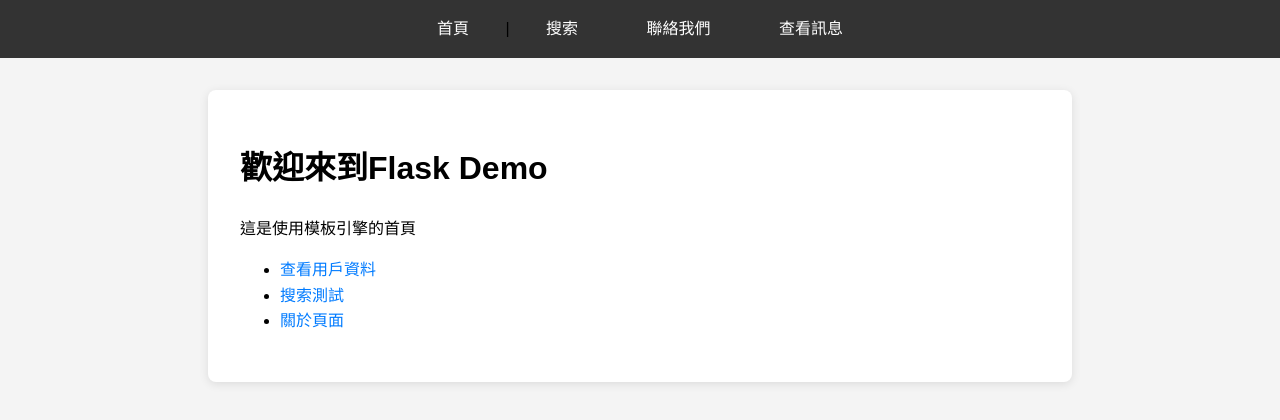
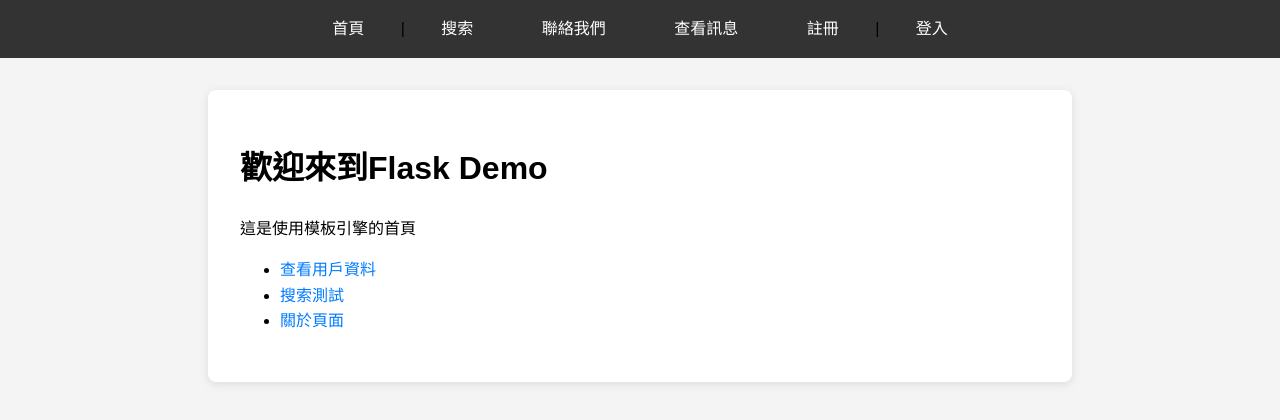
Before and after one commit to WENLIN-CHANG/flask_demo, a Flask app: page / in a window 1280 px wide. Shown: the top 420 px of the page. Run offline with Flask 3, Linux system fonts and the light colour scheme.

Commit message:
在導覽列新增用戶認証連結
- 在base.html導覽列中加入註冊和登入連結
- 完善用戶界面導覽體驗
- 方便用戶快速存取認證功能

```diff
--- a/templates/base.html
+++ b/templates/base.html
@@ -14,6 +14,8 @@
     <a href="/search">搜索</a>
     <a href="/contact">聯絡我們</a>
     <a href="/messages">查看訊息</a>
+    <a href="/register">註冊</a> |
+    <a href="/login">登入</a>
   </nav>
   <main>
     {% block content %}{% endblock %}
```
